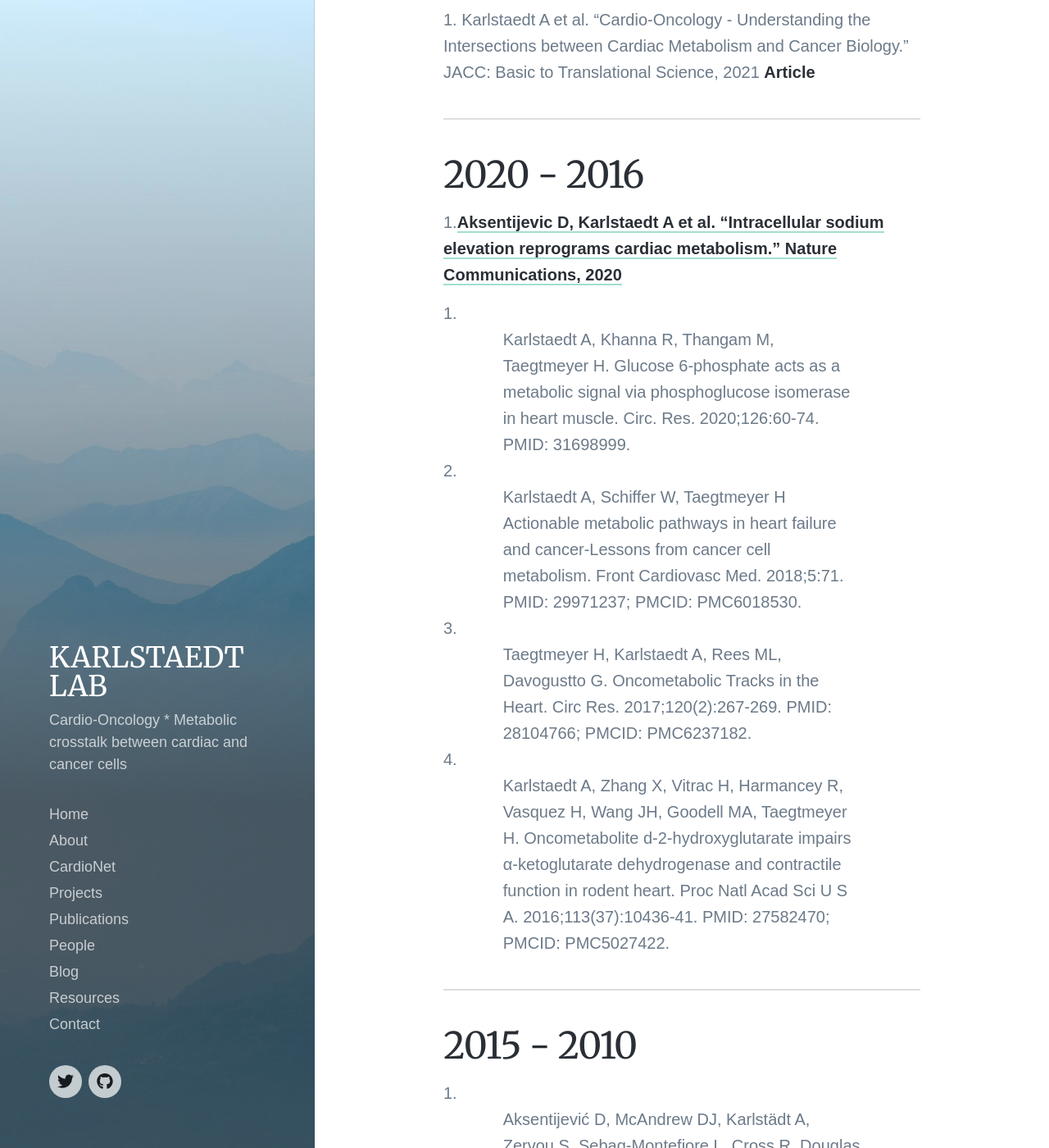
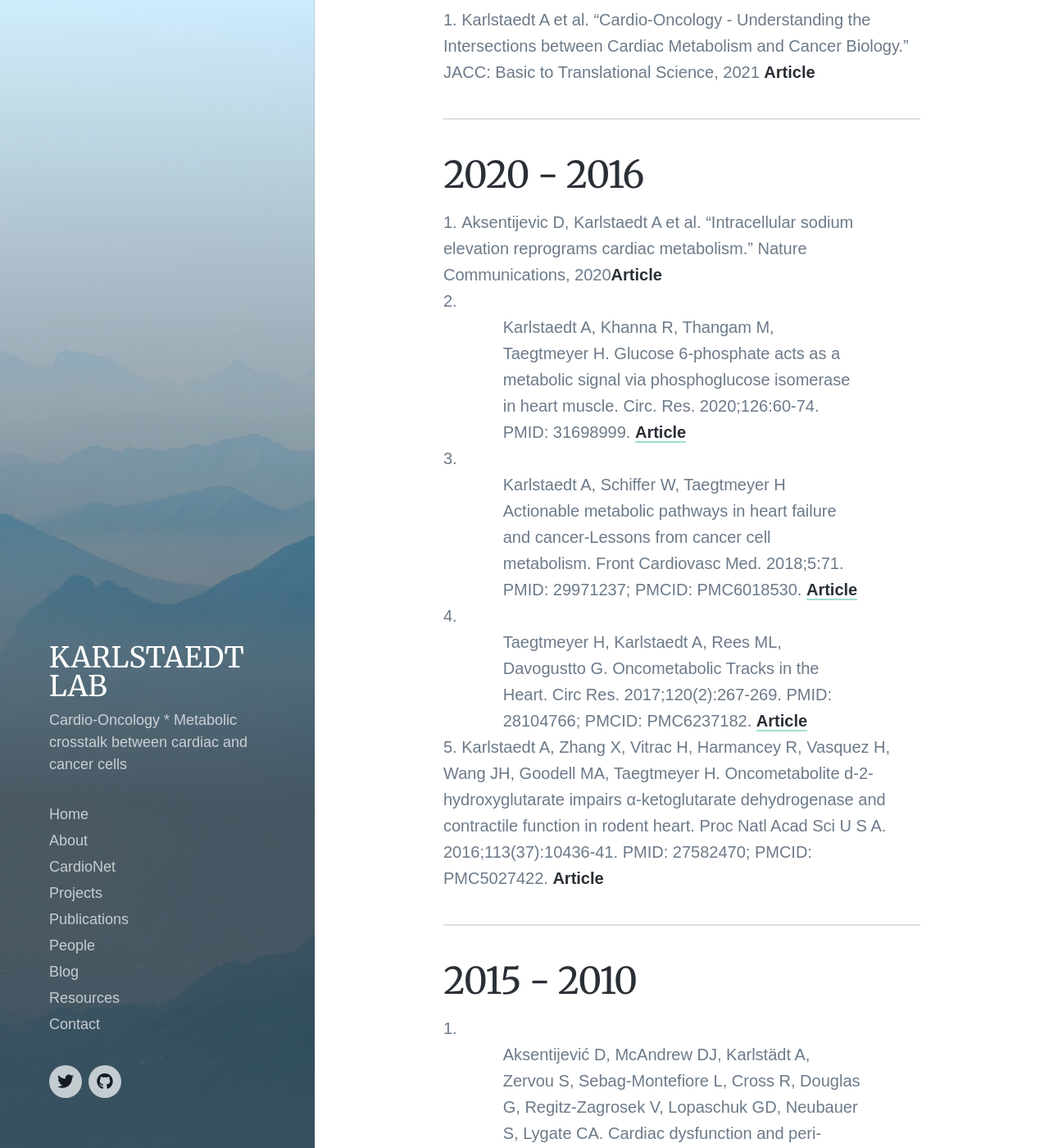
Before and after one commit to karlstaedtlab/cardionet, a Jekyll site: the page built from _pages/publications.md, in a window 1280 px wide and 1400 px high, scrolled down 245 px. Shown: the whole window at 82% size. Built offline with Jekyll 4.4.1, drawn with Linux system fonts in a browser that asks for light colours; nearby versions of some CDN libraries; some web fonts are replaced; some of the changed text lies outside the part shown.

Commit message:
Update publications.md

```diff
--- a/_pages/publications.md
+++ b/_pages/publications.md
@@ -9,19 +9,19 @@ featured_image: /images/demo/demo-portrait.jpg
 
 ---
 ## 2020 - 2016
-1.[Aksentijevic D, Karlstaedt A et al. "Intracellular sodium elevation reprograms cardiac metabolism." Nature Communications, 2020](https://doi.org10.1038/s41467-020-18160-x)
-2. Karlstaedt A, Khanna R, Thangam M, Taegtmeyer H. Glucose 6-phosphate acts as a metabolic signal via phosphoglucose isomerase in heart muscle. Circ. Res. 2020;126:60-74. PMID: 31698999.
+1. Aksentijevic D, Karlstaedt A et al. "Intracellular sodium elevation reprograms cardiac metabolism." Nature Communications, 2020[Article](https://doi.org10.1038/s41467-020-18160-x)
+2. Karlstaedt A, Khanna R, Thangam M, Taegtmeyer H. Glucose 6-phosphate acts as a metabolic signal via phosphoglucose isomerase in heart muscle. Circ. Res. 2020;126:60-74. PMID: 31698999. [Article]()
 
-3. Karlstaedt A, Schiffer W, Taegtmeyer H Actionable metabolic pathways in heart failure and cancer-Lessons from cancer cell metabolism. Front Cardiovasc Med. 2018;5:71. PMID: 29971237; PMCID: PMC6018530.
+3. Karlstaedt A, Schiffer W, Taegtmeyer H Actionable metabolic pathways in heart failure and cancer-Lessons from cancer cell metabolism. Front Cardiovasc Med. 2018;5:71. PMID: 29971237; PMCID: PMC6018530. [Article]()
 
-4. Taegtmeyer H, Karlstaedt A, Rees ML, Davogustto G. Oncometabolic Tracks in the Heart. Circ Res. 2017;120(2):267-269. PMID: 28104766; PMCID: PMC6237182.
+4. Taegtmeyer H, Karlstaedt A, Rees ML, Davogustto G. Oncometabolic Tracks in the Heart. Circ Res. 2017;120(2):267-269. PMID: 28104766; PMCID: PMC6237182.   [Article]()
 
-5. Karlstaedt A, Zhang X, Vitrac H, Harmancey R, Vasquez H, Wang JH, Goodell MA, Taegtmeyer H. Oncometabolite d-2-hydroxyglutarate impairs α-ketoglutarate dehydrogenase and contractile function in rodent heart. Proc Natl Acad Sci U S A. 2016;113(37):10436-41. PMID: 27582470; PMCID: PMC5027422.
+5. Karlstaedt A, Zhang X, Vitrac H, Harmancey R, Vasquez H, Wang JH, Goodell MA, Taegtmeyer H. Oncometabolite d-2-hydroxyglutarate impairs α-ketoglutarate dehydrogenase and contractile function in rodent heart. Proc Natl Acad Sci U S A. 2016;113(37):10436-41. PMID: 27582470; PMCID: PMC5027422.  [Article]()
 
 ---
 ## 2015 - 2010
-1. Aksentijević D, McAndrew DJ, Karlstädt A, Zervou S, Sebag-Montefiore L, Cross R, Douglas G, Regitz-Zagrosek V, Lopaschuk GD, Neubauer S, Lygate CA. Cardiac dysfunction and peri-weaning mortality in malonyl-coenzyme A decarboxylase (MCD) knockout mice as a consequence of restricting substrate plasticity. J Mol Cell Cardiol. 2014;75:76-87. PMID: 25066696; PMCID: PMC4169183.
+1. Aksentijević D, McAndrew DJ, Karlstädt A, Zervou S, Sebag-Montefiore L, Cross R, Douglas G, Regitz-Zagrosek V, Lopaschuk GD, Neubauer S, Lygate CA. Cardiac dysfunction and peri-weaning mortality in malonyl-coenzyme A decarboxylase (MCD) knockout mice as a consequence of restricting substrate plasticity. J Mol Cell Cardiol. 2014;75:76-87. PMID: 25066696; PMCID: PMC4169183. [Article]()
 
-2. Karlstädt A, Fliegner D, Kararigas G, Ruderisch HS, Regitz-Zagrosek V, Holzhütter HG. CardioNet: a human metabolic network suited for the study of cardiomyocyte metabolism. BMC Syst Biol. 2012;6:114. PMID: 22929619; PMCID: PMC3568067.
+2. Karlstädt A, Fliegner D, Kararigas G, Ruderisch HS, Regitz-Zagrosek V, Holzhütter HG. CardioNet: a human metabolic network suited for the study of cardiomyocyte metabolism. BMC Syst Biol. 2012;6:114. PMID: 22929619; PMCID: PMC3568067. [Article]()
 
-3. Gille C, Bölling C, Hoppe A, Bulik S, Hoffmann S, Hübner K, Karlstädt A, Ganeshan R, König M, Rother K, Weidlich M, Behre J, Holzhütter HG. HepatoNet1: a comprehensive metabolic reconstruction of the human hepatocyte for the analysis of liver physiology. Mol Syst Biol. 2010;6:411. PMID: 20823849; PMCID: PMC2964118.
+3. Gille C, Bölling C, Hoppe A, Bulik S, Hoffmann S, Hübner K, Karlstädt A, Ganeshan R, König M, Rother K, Weidlich M, Behre J, Holzhütter HG. HepatoNet1: a comprehensive metabolic reconstruction of the human hepatocyte for the analysis of liver physiology. Mol Syst Biol. 2010;6:411. PMID: 20823849; PMCID: PMC2964118. [Article]()
```
